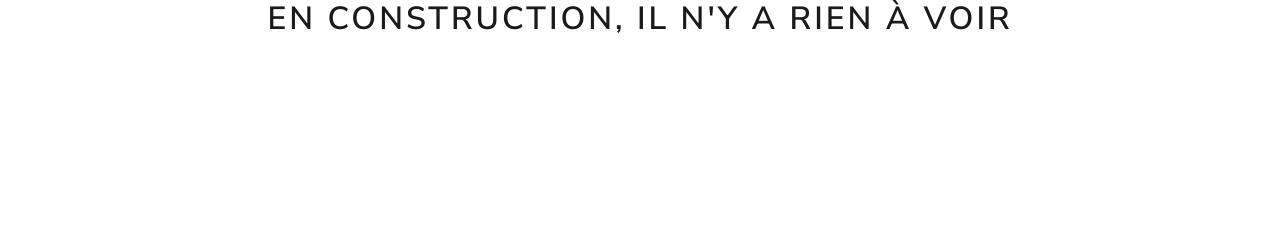
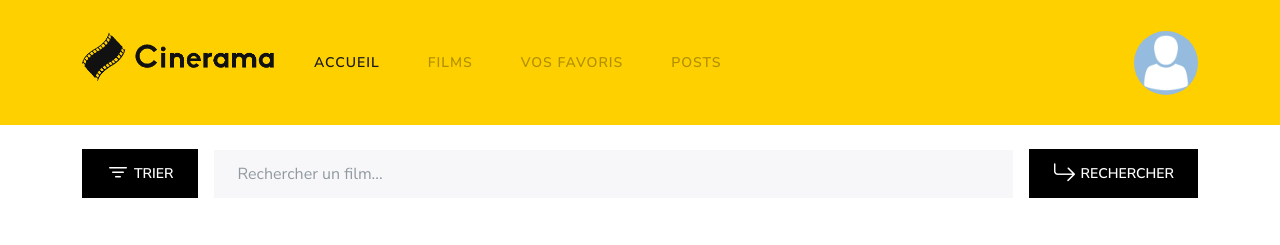
Before and after one commit to raphaelgrougnet/Cinerama, a Flask app: page / in a window 1280 px wide. Shown: the top 245 px of the page. Before the commit the page ends 33 px from the top, so only its background shows below. Run offline with Flask 3, Linux system fonts and the light colour scheme; some libraries are stand-ins or nearby versions.

Commit message:
Affichage de la page accueil complet

```diff
--- a/app.py
+++ b/app.py
@@ -18,4 +18,4 @@ app.secret_key = os.getenv('SECRET_KEY')
 @app.route('/')
 def index():
     print("Hello world")
-    return render_template('base.jinja')
+    return render_template('index.html', accueil_active=True)
--- a/static/css/styles.sass
+++ /dev/null
@@ -1,2 +0,0 @@
-@import "bootstrap"
-@import url("https://cdn.jsdelivr.net/npm/bootstrap-icons@1.10.3/font/bootstrap-icons.css")
--- /dev/null
+++ b/static/css/styles.scss
@@ -0,0 +1,159 @@
+@import "bootstrap";
+@import url("https://cdn.jsdelivr.net/npm/bootstrap-icons@1.10.3/font/bootstrap-icons.css");
+
+.navbar, footer{
+    background-color: rgb(255, 208, 0);
+}
+
+.mb-80px{
+    margin-bottom: 80px;
+}
+
+.logo-navbar{
+    width: 15vw;
+    padding-bottom: 15px;
+}
+
+.profile-btn{
+    border-radius: 50%;
+    border-style: none;
+    overflow: hidden;
+    padding: 0;
+    width: 5vw;
+    height: 5vw;
+
+    .profile-img{
+        width: 100%;
+    }
+}
+
+.searchbar-bundle{
+    display: flex;
+    justify-content: space-between;
+    flex-direction: row;
+    align-items: center;
+    text-align: center;
+
+    button{
+        background-color: rgb(0, 0, 0);
+        transition: 0.8s;
+
+        &:hover{
+            background-color: rgb(0, 0, 0, 0.8);
+        }
+    }
+
+    i{
+        font-size: 1.5rem;
+    }
+}
+
+
+
+.scroller{
+    border-radius: 10px;
+    display: grid;
+    grid-auto-flow: column;
+    grid-gap: 20px;
+    width: 100%;
+    overflow-x: scroll;
+    &::-webkit-scrollbar {
+        width: 16px;
+        border-radius: 0 0 15px 15px;
+      }
+
+    &::-webkit-scrollbar-track {
+        background: #ffffff;
+        border-radius: 0 0 15px 15px;
+      }
+
+    &::-webkit-scrollbar-thumb {
+        background-color: #000000;
+        border-radius: 10px;
+        border: 3px solid #ffffff;
+      }
+
+    &::-webkit-scrollbar-thumb:hover {
+        background: #555;
+
+    }
+}
+
+.card-film{
+    display: inline-block;
+    width: 300px;
+    border-radius: 10px;
+    border-style: none;
+    overflow: hidden;
+    background-color: rgb(0, 0, 0);
+    color: rgb(255, 255, 255);
+    text-align: center;
+    position: relative;
+
+    &:hover{
+        .card-img{
+            transform: scale(1.1);
+        }
+
+        .card-film-title{
+            opacity: 0;
+        }
+    }
+
+    .card-img{
+        width: 100%;
+        transition: 0.5s;
+
+    }
+
+    .card-film-title{
+        position: absolute;
+        bottom: 0;
+        background: rgb(255, 208, 0);
+        color: rgb(0, 0, 0);
+        font-weight: bold;
+        width: 100%;
+        padding: 10px;
+        transition: 0.5s;
+    }
+}
+
+
+
+
+
+@media (max-width: 992px) {
+    .logo-navbar{
+        width: 20vw;
+    }
+    .profile-btn{
+        width: 10vw;
+        height: 10vw;
+    }
+    .searchbar-bundle{
+        flex-direction: column;
+        button{
+            width: 100%;
+        }
+    }
+}
+
+@media (max-width: 768px) {
+    .logo-navbar{
+        width: 25vw;
+    }
+    .profile-btn{
+        width: 15vw;
+        height: 15vw;
+    }
+}
+
+@media (max-width: 576px) {
+    .logo-navbar{
+        width: 30vw;
+    }
+    .profile-btn{
+        width: 20vw;
+        height: 20vw;
+    }
+}
--- /dev/null
+++ b/templates/base.html
@@ -0,0 +1,66 @@
+<!DOCTYPE html>
+<html lang="fr">
+  <head>
+    <meta charset="UTF-8" />
+    <meta
+      name="viewport"
+      content="width=device-width, user-scalable=no, initial-scale=1.0, maximum-scale=1.0, minimum-scale=1.0"
+    />
+    <meta http-equiv="X-UA-Compatible" content="ie=edge" />
+    <meta name="description" content="Cinerama, votre plateforme de films préférée.">
+    <meta name="keywords" content="Cinerama, Films, Favoris, Posts">
+    <meta name="author" content="Cinerama">
+    <link rel="icon" type="image/png" href="../static/images/logo/LogoCineramaNoTextBlack.png" media="(prefers-color-scheme: light)">
+    <link rel="icon" type="image/png" href="../static/images/logo/LogoCineramaNoTextWhite.png" media="(prefers-color-scheme: dark)">
+    <link rel="stylesheet" href="static/css/styles.css" />
+    <script src="https://cdn.jsdelivr.net/npm/bootstrap@5.3.2/dist/js/bootstrap.bundle.min.js" integrity="sha384-C6RzsynM9kWDrMNeT87bh95OGNyZPhcTNXj1NW7RuBCsyN/o0jlpcV8Qyq46cDfL" crossorigin="anonymous"></script>
+    <title>Cinerama</title>
+  </head>
+  <body>
+    <header>
+      <nav class="navbar navbar-expand-lg">
+        <div class="container">
+          <a class="navbar-brand" href="#">
+            <img src="../static/images/logo/LogoCineramaTextBlack.png" alt="Logo" class="logo-navbar">
+          </a>
+          <button
+            class="navbar-toggler"
+            type="button"
+            data-bs-toggle="collapse"
+            data-bs-target="#navbarSupportedContent"
+            aria-controls="navbarSupportedContent"
+            aria-expanded="false"
+            aria-label="Toggle navigation"
+          >
+            <span class="navbar-toggler-icon"></span>
+          </button>
+          <div class="collapse navbar-collapse justify-content-between align-items-center" id="navbarSupportedContent">
+            <ul class="navbar-nav mb-2 mb-lg-0">
+              <li class="nav-item">
+                <a class="nav-link {% block accueil_active %}{% endblock %}" aria-current="page" href="#">Accueil</a>
+              </li>
+              <li class="nav-item">
+                <a class="nav-link" href="#">Films</a>
+              </li>
+              <li class="nav-item">
+                <a class="nav-link" href="#">Vos favoris</a>
+              </li>
+              <li class="nav-item">
+                <a class="nav-link" href="#">Posts</a>
+              </li>
+            </ul>
+            <div class="profile-btn">
+                <a class="profile-btn" href="#">
+                    <img src="../static/images/profils/placeholder-profile.jpg" alt="Profile" class="profile-img">
+                </a>
+            </div>
+          </div>
+        </div>
+      </nav>
+    </header>
+    <main class="container">{% block content %}{% endblock %}</main>
+    <footer class="mt-5 text-black">
+      <p class="m-0 p-5 fs-4 text-center">Copyright © Raphaël Grougnet et Julien Paquet-Beaudoin</p>
+    </footer>
+  </body>
+</html>
--- a/templates/base.jinja
+++ /dev/null
@@ -1,14 +0,0 @@
-<!doctype html>
-<html lang="fr">
-<head>
-    <meta charset="UTF-8">
-    <meta name="viewport"
-          content="width=device-width, user-scalable=no, initial-scale=1.0, maximum-scale=1.0, minimum-scale=1.0">
-    <meta http-equiv="X-UA-Compatible" content="ie=edge">
-    <link rel="stylesheet" href="static/css/styles.css">
-    <title>Cinerama</title>
-</head>
-<body>
-    <h1 class="d-flex justify-content-center">En construction, il n'y a rien à voir</h1>
-</body>
-</html>
--- /dev/null
+++ b/templates/index.html
@@ -0,0 +1,76 @@
+{% extends "base.html" %}
+{% block accueil_active %}active{% endblock %}
+{% block content %}
+
+    <section class="pt-4">
+        <div class="searchbar-bundle">
+            <button class="btn text-center me-lg-3 d-flex align-items-center justify-content-center text-white"><i class="bi bi-filter pe-1"></i>Trier</button>
+            <input type="text" class="form-control" placeholder="Rechercher un film...">
+            <button type="submit" class="btn ms-lg-3 d-flex align-items-center justify-content-center text-white"><i class="bi bi-arrow-return-right pe-1"></i>Rechercher</button>
+        </div>
+    </section>
+    <section class="pt-5">
+        <h4>Récentes sorties en salle</h4>
+        <div class="scroller mb-80px">
+            <div class=" card-film">
+                <a href=""><img src="../static/images/films/blackpanther.jpg" alt="film" class="card-img"></a>
+                <p class="card-film-title m-0">Black Panther</p>
+            </div>
+            <div class=" card-film">
+                <a href=""><img src="../static/images/films/blackpanther.jpg" alt="film" class="card-img"></a>
+            </div>
+            <div class=" card-film">
+                <a href=""><img src="../static/images/films/blackpanther.jpg" alt="film" class="card-img"></a>
+
+            </div>
+            <div class=" card-film">
+                <a href=""><img src="../static/images/films/blackpanther.jpg" alt="film" class="card-img"></a>
+            </div>
+            <div class=" card-film">
+                <a href=""><img src="../static/images/films/blackpanther.jpg" alt="film" class="card-img"></a>
+            </div>
+            <div class=" card-film">
+                <a href=""><img src="../static/images/films/blackpanther.jpg" alt="film" class="card-img"></a>
+            </div>
+            <div class=" card-film">
+                <a href=""><img src="../static/images/films/blackpanther.jpg" alt="film" class="card-img"></a>
+            </div>
+            <div class=" card-film">
+                <a href=""><img src="../static/images/films/blackpanther.jpg" alt="film" class="card-img"></a>
+            </div>
+
+        </div>
+
+        <h4>Les mieux notées</h4>
+        <div class="scroller">
+            <div class=" card-film">
+                <img src="../static/images/films/blackpanther.jpg" alt="film" class="card-img">
+            </div>
+            <div class=" card-film">
+                <img src="../static/images/films/blackpanther.jpg" alt="film" class="card-img">
+            </div>
+            <div class=" card-film">
+                <img src="../static/images/films/blackpanther.jpg" alt="film" class="card-img">
+            </div>
+            <div class=" card-film">
+                <img src="../static/images/films/blackpanther.jpg" alt="film" class="card-img">
+            </div>
+            <div class=" card-film">
+                <img src="../static/images/films/blackpanther.jpg" alt="film" class="card-img">
+            </div>
+            <div class=" card-film">
+                <img src="../static/images/films/blackpanther.jpg" alt="film" class="card-img">
+            </div>
+            <div class=" card-film">
+                <img src="../static/images/films/blackpanther.jpg" alt="film" class="card-img">
+            </div>
+            <div class=" card-film">
+                <img src="../static/images/films/blackpanther.jpg" alt="film" class="card-img">
+            </div>
+
+        </div>
+    </section>
+
+
+
+{% endblock %}
```
Also changed, not shown: templates/index.jinja (deleted, +0 -7 lines), static/css/styles.css, static/images/profils/placeholder-profile.jpg (added), 2 other files.
